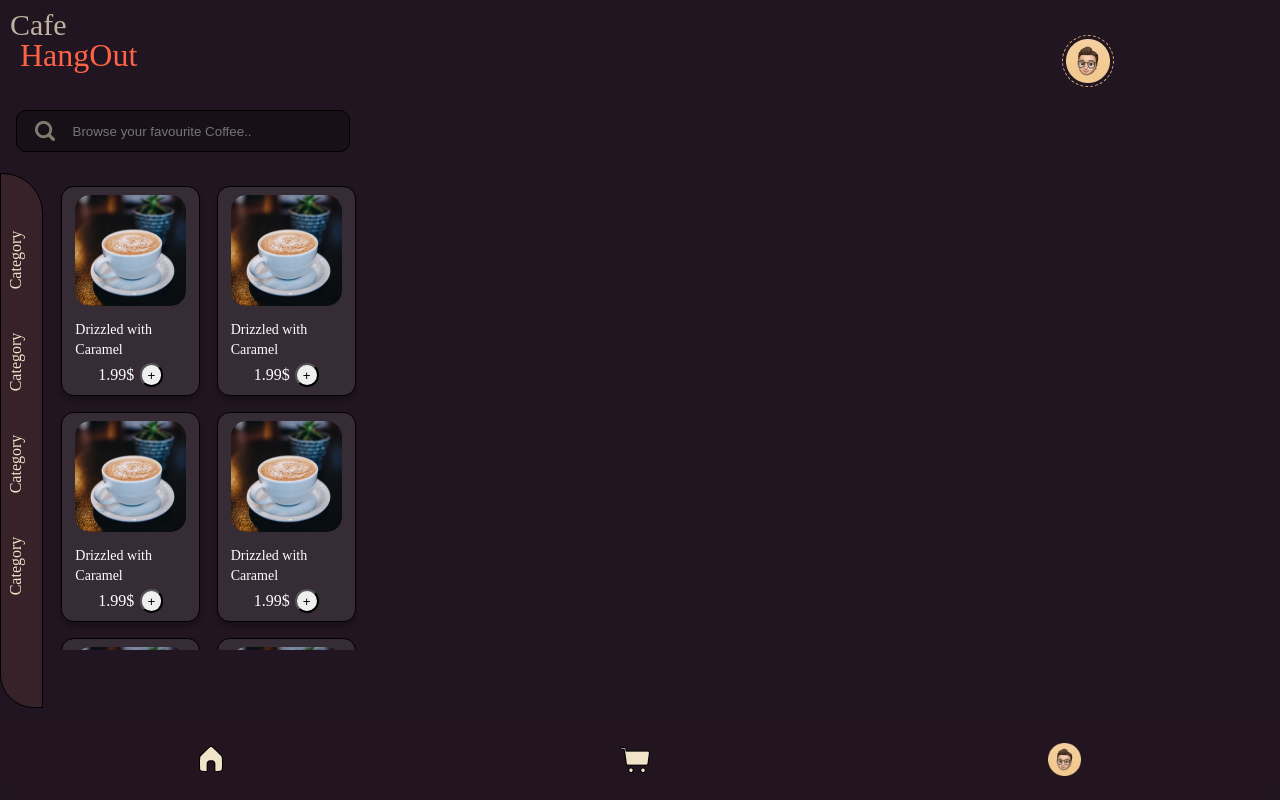
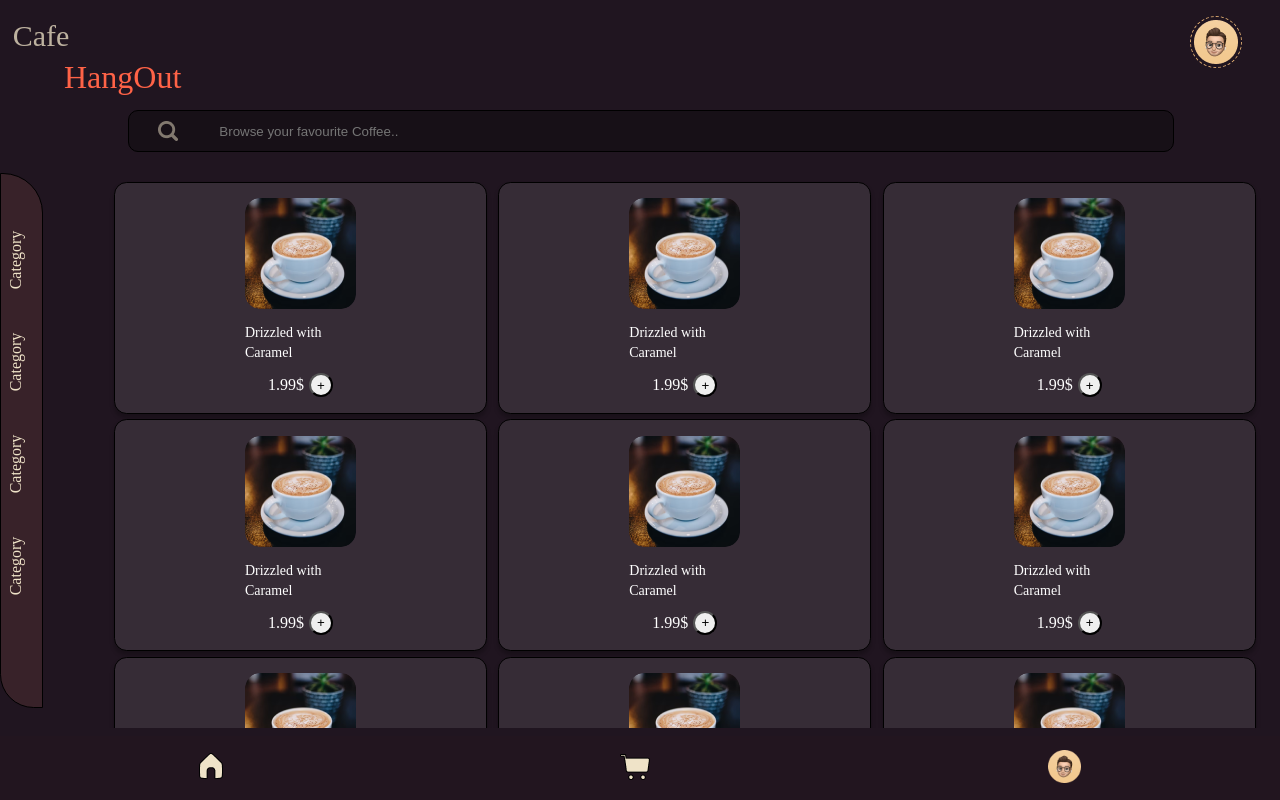
Before and after one commit to HangOutYL/HangOut, a React (Create React App) app: page / in a window 1280 px wide. Built offline with nearby package versions, Linux system fonts and the light colour scheme; the HTML template or start-up script is replaced by a standard one; a web font is replaced by a local one.

Commit message:
Almost Fixed HomePage Design. Except Brand Logo

```diff
--- a/src/components/BottomNav/BottomNav.css
+++ b/src/components/BottomNav/BottomNav.css
@@ -9,11 +9,9 @@
 
   position: fixed;
   width: 100%;
-  height: 78px;
-  left: 0px;
-  bottom: 0px;
-  border-bottom-left-radius: 33.6232px;
-  border-bottom-right-radius: 33.6232px;
+  height: 8%;
+  left: 0%;
+  bottom: 0%;
 }
 
 .BottomNav .NavBtn {
--- a/src/pages/Home/BrandLogo.js
+++ b/src/pages/Home/BrandLogo.js
@@ -3,8 +3,8 @@ import React from "react";
 const BrandLogo = () => {
   return (
     <div className="Logo">
-      <span className="brand">Cafe</span>
-      <span className="logo">HangOut</span>
+      <span className="Cafe">Cafe</span>
+      <span className="Hangout">HangOut</span>
     </div>
   );
 };
--- a/src/pages/Home/CoffeeCards.js
+++ b/src/pages/Home/CoffeeCards.js
@@ -65,6 +65,186 @@ const CoffeeCards = () => {
           <button className="AddToCart">+</button>
         </div>
       </div>
+      <div className="Card">
+        <Link to="/products/:id" className="Link">
+          <img src={Coffee1} alt="CoffeeImage" />
+          <span className="Text">Drizzled with Caramel</span>
+        </Link>
+        <div className="PriceAndCart">
+          <span className="Price">1.99$</span>
+          <button className="AddToCart">+</button>
+        </div>
+      </div>
+      <div className="Card">
+        <Link to="/products/:id" className="Link">
+          <img src={Coffee1} alt="CoffeeImage" />
+          <span className="Text">Drizzled with Caramel</span>
+        </Link>
+        <div className="PriceAndCart">
+          <span className="Price">1.99$</span>
+          <button className="AddToCart">+</button>
+        </div>
+      </div>
+      <div className="Card">
+        <Link to="/products/:id" className="Link">
+          <img src={Coffee1} alt="CoffeeImage" />
+          <span className="Text">Drizzled with Caramel</span>
+        </Link>
+        <div className="PriceAndCart">
+          <span className="Price">1.99$</span>
+          <button className="AddToCart">+</button>
+        </div>
+      </div>
+      <div className="Card">
+        <Link to="/products/:id" className="Link">
+          <img src={Coffee1} alt="CoffeeImage" />
+          <span className="Text">Drizzled with Caramel</span>
+        </Link>
+        <div className="PriceAndCart">
+          <span className="Price">1.99$</span>
+          <button className="AddToCart">+</button>
+        </div>
+      </div>
+      <div className="Card">
+        <Link to="/products/:id" className="Link">
+          <img src={Coffee1} alt="CoffeeImage" />
+          <span className="Text">Drizzled with Caramel</span>
+        </Link>
+        <div className="PriceAndCart">
+          <span className="Price">1.99$</span>
+          <button className="AddToCart">+</button>
+        </div>
+      </div>
+      <div className="Card">
+        <Link to="/products/:id" className="Link">
+          <img src={Coffee1} alt="CoffeeImage" />
+          <span className="Text">Drizzled with Caramel</span>
+        </Link>
+        <div className="PriceAndCart">
+          <span className="Price">1.99$</span>
+          <button className="AddToCart">+</button>
+        </div>
+      </div>
+      <div className="Card">
+        <Link to="/products/:id" className="Link">
+          <img src={Coffee1} alt="CoffeeImage" />
+          <span className="Text">Drizzled with Caramel</span>
+        </Link>
+        <div className="PriceAndCart">
+          <span className="Price">1.99$</span>
+          <button className="AddToCart">+</button>
+        </div>
+      </div>
+      <div className="Card">
+        <Link to="/products/:id" className="Link">
+          <img src={Coffee1} alt="CoffeeImage" />
+          <span className="Text">Drizzled with Caramel</span>
+        </Link>
+        <div className="PriceAndCart">
+          <span className="Price">1.99$</span>
+          <button className="AddToCart">+</button>
+        </div>
+      </div>
+      <div className="Card">
+        <Link to="/products/:id" className="Link">
+          <img src={Coffee1} alt="CoffeeImage" />
+          <span className="Text">Drizzled with Caramel</span>
+        </Link>
+        <div className="PriceAndCart">
+          <span className="Price">1.99$</span>
+          <button className="AddToCart">+</button>
+        </div>
+      </div>
+      <div className="Card">
+        <Link to="/products/:id" className="Link">
+          <img src={Coffee1} alt="CoffeeImage" />
+          <span className="Text">Drizzled with Caramel</span>
+        </Link>
+        <div className="PriceAndCart">
+          <span className="Price">1.99$</span>
+          <button className="AddToCart">+</button>
+        </div>
+      </div>
+      <div className="Card">
+        <Link to="/products/:id" className="Link">
+          <img src={Coffee1} alt="CoffeeImage" />
+          <span className="Text">Drizzled with Caramel</span>
+        </Link>
+        <div className="PriceAndCart">
+          <span className="Price">1.99$</span>
+          <button className="AddToCart">+</button>
+        </div>
+      </div>
+      <div className="Card">
+        <Link to="/products/:id" className="Link">
+          <img src={Coffee1} alt="CoffeeImage" />
+          <span className="Text">Drizzled with Caramel</span>
+        </Link>
+        <div className="PriceAndCart">
+          <span className="Price">1.99$</span>
+          <button className="AddToCart">+</button>
+        </div>
+      </div>
+      <div className="Card">
+        <Link to="/products/:id" className="Link">
+          <img src={Coffee1} alt="CoffeeImage" />
+          <span className="Text">Drizzled with Caramel</span>
+        </Link>
+        <div className="PriceAndCart">
+          <span className="Price">1.99$</span>
+          <button className="AddToCart">+</button>
+        </div>
+      </div>
+      <div className="Card">
+        <Link to="/products/:id" className="Link">
+          <img src={Coffee1} alt="CoffeeImage" />
+          <span className="Text">Drizzled with Caramel</span>
+        </Link>
+        <div className="PriceAndCart">
+          <span className="Price">1.99$</span>
+          <button className="AddToCart">+</button>
+        </div>
+      </div>
+      <div className="Card">
+        <Link to="/products/:id" className="Link">
+          <img src={Coffee1} alt="CoffeeImage" />
+          <span className="Text">Drizzled with Caramel</span>
+        </Link>
+        <div className="PriceAndCart">
+          <span className="Price">1.99$</span>
+          <button className="AddToCart">+</button>
+        </div>
+      </div>
+      <div className="Card">
+        <Link to="/products/:id" className="Link">
+          <img src={Coffee1} alt="CoffeeImage" />
+          <span className="Text">Drizzled with Caramel</span>
+        </Link>
+        <div className="PriceAndCart">
+          <span className="Price">1.99$</span>
+          <button className="AddToCart">+</button>
+        </div>
+      </div>
+      <div className="Card">
+        <Link to="/products/:id" className="Link">
+          <img src={Coffee1} alt="CoffeeImage" />
+          <span className="Text">Drizzled with Caramel</span>
+        </Link>
+        <div className="PriceAndCart">
+          <span className="Price">1.99$</span>
+          <button className="AddToCart">+</button>
+        </div>
+      </div>
+      <div className="Card">
+        <Link to="/products/:id" className="Link">
+          <img src={Coffee1} alt="CoffeeImage" />
+          <span className="Text">Drizzled with Caramel</span>
+        </Link>
+        <div className="PriceAndCart">
+          <span className="Price">1.99$</span>
+          <button className="AddToCart">+</button>
+        </div>
+      </div>
     </div>
   );
 };
--- a/src/pages/Home/home.css
+++ b/src/pages/Home/home.css
@@ -2,37 +2,40 @@
 
 .Home {
   /* height: 701px; */
-  left: 0px;
-  top: 0px;
+  /* left: 0px;
+  top: 0px; */
   display: flex;
-
   flex-direction: column;
   color: #efe3c8;
+
   /* border-radius: 33.6232px; */
 }
 
 /* Brand Logo */
 
 .Logo {
+  display: flex;
+  flex-direction: column;
+  justify-content: space-between;
   position: fixed;
-  width: 120px;
-  height: 97px;
-  left: 16px;
-  top: 22px;
+  width: 80%;
+  height: 10%;
+  left: 1%;
+  top: 2%;
   color: #efe3c8;
 
-  /* border: 1px solid #000000; */
+  /* border: 1px solid #e40f0f; */
 }
 
 /* Brand first name */
 
-.brand {
-  position: fixed;
-  width: 90px;
-  height: 51px;
-  left: 10px;
-  top: 5px;
-
+.Cafe {
+  display: flex;
+  width: 50%;
+  height: 50%;
+  left: 2%;
+  top: 2%;
+  /* border: springgreen 1px solid; */
   font-family: Rosarivo;
   font-style: normal;
   font-weight: normal;
@@ -45,18 +48,18 @@
 
 /* Brand Second Name */
 
-.logo {
-  position: fixed;
-  width: 100%;
-  height: 67px;
-  left: 20px;
-  top: 30px;
-
+.Hangout {
+  display: flex;
+  align-items: flex-end;
+  width: 50%;
+  height: 45%;
+  margin-left: 5%;
+  /* border: hotpink 1px solid; */
   font-family: Rosarivo;
   font-style: normal;
   font-weight: normal;
   font-size: 32px;
-  line-height: 50px;
+  /* line-height: 50%; */
 
   color: tomato;
 
@@ -72,8 +75,8 @@
   position: fixed;
   width: 50px;
   height: 50px;
-  right: 13%;
-  top: 35px;
+  right: 3%;
+  top: 2%;
   border: 1px dashed #dcaa70;
   border-radius: 50%;
   font-size: 10px;
@@ -88,9 +91,9 @@
   justify-content: space-around;
   padding: 10px 10px 10px 10px;
   position: fixed;
-  width: 312px;
+  width: 80%;
   height: 20px;
-  left: 16px;
+  left: 10%;
   top: 110px;
   background: #171017;
   border-radius: 10px;
@@ -99,7 +102,7 @@
 
 .SearchBar input {
   padding: 1px;
-  width: 256px;
+  width: 90%;
   background-color: transparent;
   color: #efe3c8;
   border-color: transparent;
@@ -157,15 +160,16 @@
   flex-direction: row;
   justify-content: space-evenly;
   flex-wrap: wrap;
-  overflow: auto;
+  overflow-y: scroll;
+  overflow-x: hidden;
   align-items: center;
   position: fixed;
-  width: 327px;
-  height: 480px;
-  left: 45px;
-  top: 170px;
+  width: 91%;
+  height: 69%;
+  left: 8%;
+  top: 22%;
+
   /* border: 1px solid #09139ca8; */
-  border-radius: 5%;
 }
 
 .Card {
@@ -173,12 +177,10 @@
   flex-direction: column;
   justify-content: space-evenly;
   align-items: center;
-  margin-top: 1em;
   /* position: fixed; */
-  width: 139px;
-  height: 210px;
-  left: 63px;
-  top: 201px;
+  width: 32%;
+  min-height: 42%;
+  margin-top: 0.5%;
   color: white;
   background: rgba(255, 255, 255, 0.1);
   border: 1px solid #000000;
```
